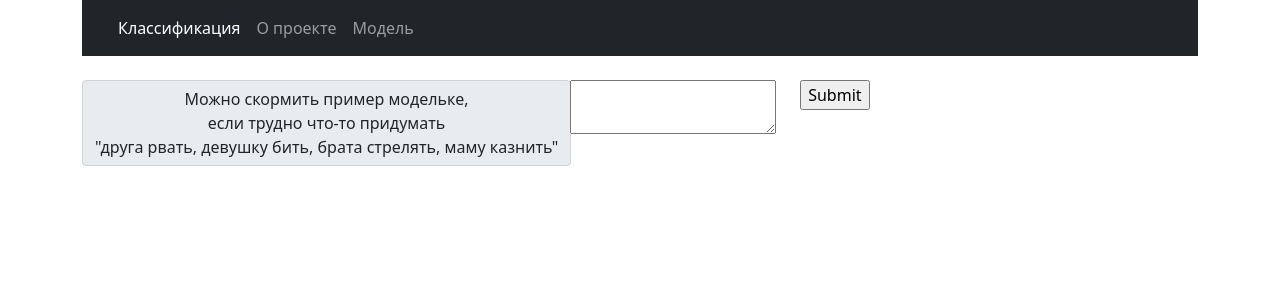
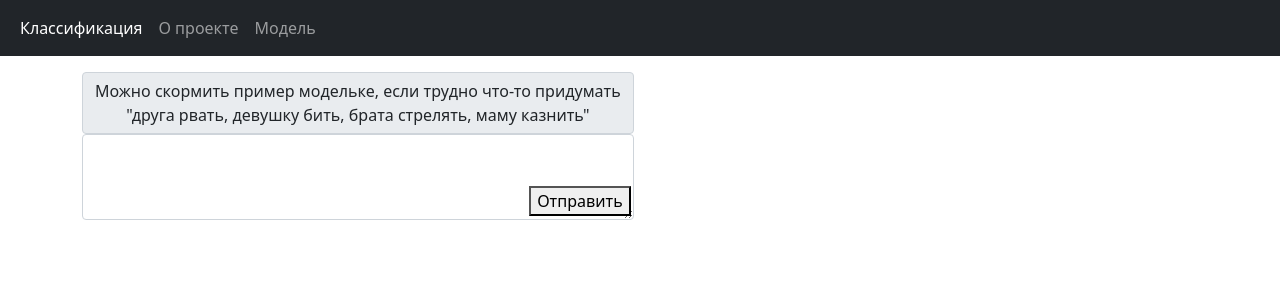
Before and after one commit to Dagothurr/text-classification, a Flask app: page / in a window 1280 px wide. Shown: the top 300 px of the page. Run offline with Flask 2, Linux system fonts and the light colour scheme; parts of the project's set-up code (start-up, migrations or seed data) failed here and were passed over; some libraries are stand-ins or nearby versions.

Commit message:
navbar, textarea

```diff
--- a/app/templates/form.html
+++ b/app/templates/form.html
@@ -9,16 +9,15 @@
     <link href="/static/css/bootstrap.min.css" rel="stylesheet">
 </head>
 
-<div class="container">
-    <nav class="navbar navbar-expand-md navbar-dark bg-dark mb-4">
+<body>
+<nav class="navbar navbar-expand navbar-dark bg-dark mb-3">
     <div class="container-fluid">
-            <a class="navbar-brand" href="#"></a>
-            <button class="navbar-toggler" type="button" data-bs-toggle="collapse" data-bs-target="#navbarCollapse"
-                    aria-controls="navbarCollapse" aria-expanded="false" aria-label="Toggle navigation">
+        <button class="navbar-toggler" type="button" data-bs-toggle="collapse" data-bs-target="#navbarsExample02"
+                aria-controls="navbarsExample02" aria-expanded="false" aria-label="Toggle navigation">
             <span class="navbar-toggler-icon"></span>
         </button>
-            <div class="collapse navbar-collapse" id="navbarCollapse">
-                <ul class="navbar-nav me-auto mb-2 mb-md-0">
+        <div class="collapse navbar-collapse" id="navbarsExample02">
+            <ul class="navbar-nav me-auto">
                 <li class="nav-item">
                     <a class="nav-link active" aria-current="page" href="/">Классификация</a>
                 </li>
@@ -33,26 +32,18 @@
     </div>
 </nav>
 
-</div>
-
 <div class="container">
-    <div class="input-group">
-        <div class="input-group-prepend">
-            <span class="input-group-text">Можно скормить пример модельке,<br>если трудно что-то придумать<br>"друга рвать, девушку бить, брата стрелять, маму казнить"</span>
-        </div>
+    <div style="display: inline-block; position: relative;">
+        <span style="text-align: center; display: inline-block;" class="input-group-text">Можно скормить пример модельке, если трудно что-то придумать<br>"друга рвать, девушку бить, брата стрелять, маму казнить"</span>
         <form method="post">
-            <div class="row">
-                <div style="width: 133%;" class="col">
-                    <textarea placeholder="{% if message %} {{message['text']}} {% endif %}" name="text"></textarea>
-                </div>
-                <div class="col">
-                    <input name="predict" type="submit" data-bs-toggle="modal" data-bs-target="#exampleModal">
-                </div>
-            </div>
+            <textarea style="display: inline-block;" rows="3" class="form-control"
+                      placeholder="{% if message %} {{message['text']}} {% endif %}" name="text"></textarea>
+            <button style="position: absolute; bottom: 10px; right: 3px;" name="predict" type="submit">
+                Отправить
+            </button>
         </form>
     </div>
-</div>
-<div class="container">
+    <div style="display: inline-block; position: relative; margin-top: auto;">
         {% if message %}
         <p>{{ "Текст: " + message['text'] }}</p>
         <p>{{ message['class'] }}</p>
@@ -64,7 +55,9 @@
         <p>{{ message['scores_obscenity'] }}</p>
         {% endif %}
     </div>
+</div>
 
+</body>
 <script src="/static/js/jquery-3.6.0.slim.js"></script>
 <script src="/static/js/bootstrap.bundle.min.js"></script>
 </html>
```
Also changed, not shown: app/templates/about.html (+10 -8 lines), app/templates/model.html (+9 -7 lines). Lines whose indentation alone changed are shown as unchanged.
